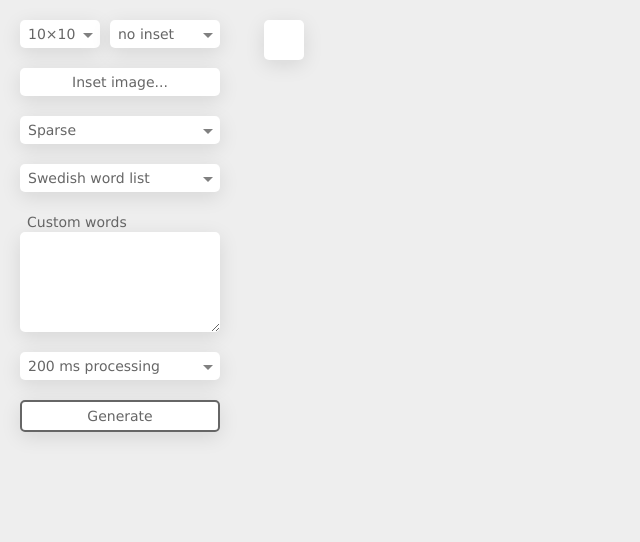
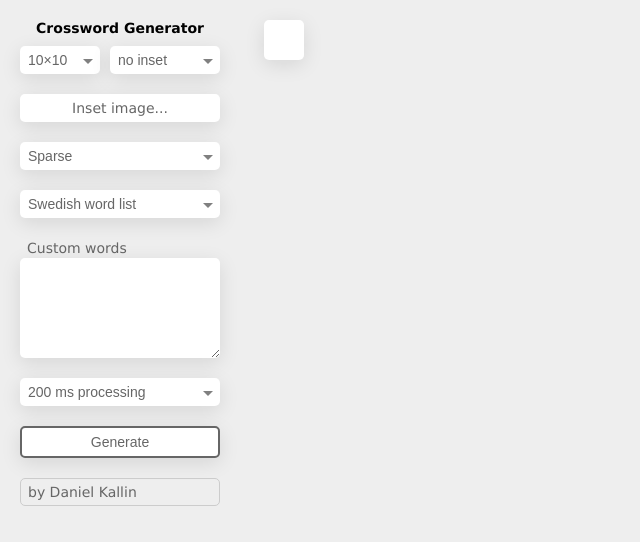
Before and after one commit to skanaar/crossword, a plain HTML site: page index.html in a window 1280 px wide. Shown: the whole page, without its empty margins (0-640 px from the left). Drawn offline with Linux system fonts and the light colour scheme.

Commit message:
branding

```diff
--- a/index.html
+++ b/index.html
@@ -7,7 +7,8 @@
   <link rel="shortcut icon" href="favicon.png"/>
   <style>
     html, body { margin: 0; background: #eee; }
-    body { font-family: sans-serif; }
+    body { font-family: "Geneva", "Calibri", sans-serif; font-size: 14px }
+    h1 { width: 100%; text-align: center; font-size: 14px; margin: 0 0 10px 0 }
     crossword-settings, clues-panel {
       display: inline-flex;
       flex-wrap: wrap;
@@ -39,8 +40,6 @@
       background: white;
       border-radius: 5px;
       box-shadow: 0 5px 20px rgb(0 0 0 / 10%);
-      font-family: "Geneva", "Calibri", sans-serif;
-      font-weight: normal;
       font-size: 14px;
       color: #666;
       padding: 6px 8px;
@@ -51,17 +50,15 @@
     button[primary] { border: 2px solid }
     .box {
       border-radius: 5px;
-      font-family: "Geneva", "Calibri", sans-serif;
-      font-weight: normal;
       font-size: 14px;
       color: #666;
       box-sizing: border-box;
       border-radius: 5px;
       border: 1px solid #ccc;
       padding: 5px 7px;
+      width: 100%;
     }
     label {
-      font-family: "Geneva", "Calibri", sans-serif;
       font-weight: normal;
       font-size: 14px;
       color: #666;
@@ -84,6 +81,7 @@
 <body>
 
   <crossword-settings>
+    <h1>Crossword Generator</h1>
     <select id=size-select short class=card>
       <option value=7>7×7</option>
       <option value=10 selected>10×10</option>
@@ -119,6 +117,7 @@
       <option value=5>5 s processing</option>
     </select>
     <button primary id=generate-button class=card>Generate</button>
+    <div class=box>by Daniel Kallin</div>
   </crossword-settings>
 
   <div id=root class=card></div>
```
